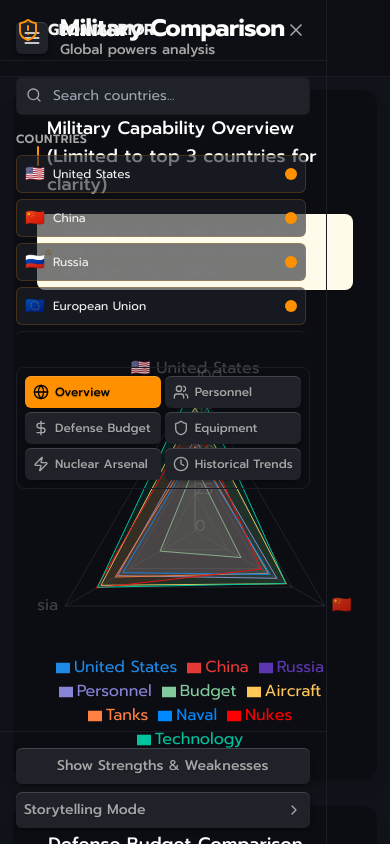
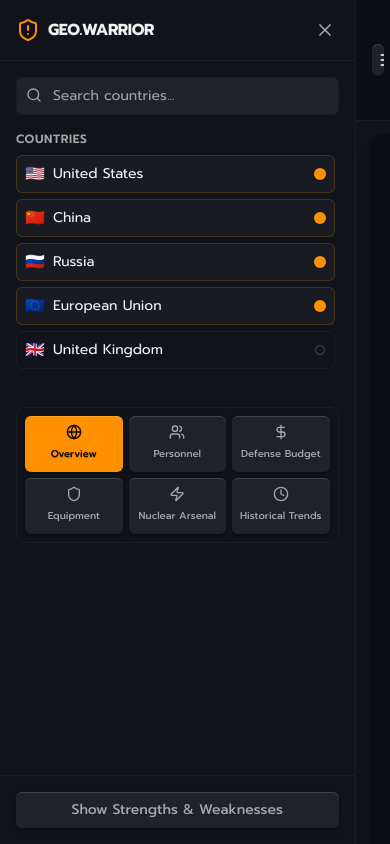
Before and after one commit to tristmeister/military-visualizer-tool, a React (Vite) app: page / in a window 390 px wide. Built offline with nearby package versions, Linux system fonts and the light colour scheme.

Commit message:
Improve mobile sidebar behavior
The sidebar backdrop should now properly hide when the sidebar is closed on mobile. Also, the storytelling mode was removed on mobile and the country/mode selectors were adjusted for better mobile usability.

```diff
--- a/src/App.css
+++ b/src/App.css
@@ -36,4 +36,28 @@
   .data-value {
     font-size: 2.5rem !important;
   }
+
+  .mobile-sidebar-backdrop {
+    background: rgba(0, 0, 0, 0.8);
+    backdrop-filter: blur(4px);
+    position: fixed;
+    inset: 0;
+    z-index: 30;
+  }
+
+  .mobile-sidebar {
+    position: fixed;
+    top: 0;
+    left: 0;
+    bottom: 0;
+    width: 85%;
+    max-width: 320px;
+    z-index: 40;
+    transform: translateX(0);
+    transition: transform 0.3s ease-out;
+  }
+
+  .mobile-sidebar-hidden {
+    transform: translateX(-100%);
+  }
 }
--- a/src/components/ComparisonPanel.tsx
+++ b/src/components/ComparisonPanel.tsx
@@ -28,25 +28,25 @@ const ComparisonPanel: React.FC<ComparisonPanelProps> = ({
 
   return (
     <div className="rounded-lg bg-sidebar-background border border-border p-2">
-      <div className={`${isMobile ? 'grid grid-cols-2 gap-1' : 'space-y-1'}`}>
+      <div className={`${isMobile ? 'grid grid-cols-3 gap-1.5' : 'space-y-1'}`}>
         {categoryButtons.map((category) => (
           <Tooltip key={category.id}>
             <TooltipTrigger asChild>
               <motion.button
                 onClick={() => setActiveStat(category.id)}
                 className={`
-                  w-full flex items-center ${isMobile ? 'py-2 px-2' : 'p-3'} rounded-md text-left btn-skeuomorphic
+                  w-full flex items-center ${isMobile ? 'py-2 px-2 flex-col justify-center' : 'p-3'} rounded-md text-center btn-skeuomorphic
                   ${activeStat === category.id
                     ? 'bg-primary text-primary-foreground'
                     : 'bg-muted text-muted-foreground hover:bg-muted/80'}
                 `}
-                whileHover={{ x: 2 }}
+                whileHover={{ x: isMobile ? 0 : 2, y: isMobile ? -2 : 0 }}
                 whileTap={{ scale: 0.98 }}
               >
-                <div className={`${isMobile ? 'mr-1.5' : 'mr-3'} ${activeStat === category.id ? 'text-primary-foreground' : ''}`}>
+                <div className={`${isMobile ? 'mb-1' : 'mr-3'} ${activeStat === category.id ? 'text-primary-foreground' : ''}`}>
                   {category.icon}
                 </div>
-                <span className={`${isMobile ? 'text-xs' : 'text-sm'}`}>{category.name}</span>
+                <span className={`${isMobile ? 'text-[10px]' : 'text-sm'}`}>{category.name}</span>
                 {activeStat === category.id && !isMobile && (
                   <motion.div
                     layoutId="activeIndicator"
--- a/src/components/CountrySelector.tsx
+++ b/src/components/CountrySelector.tsx
@@ -50,12 +50,12 @@ const CountrySelector: React.FC<CountrySelectorProps> = ({
     <div>
       <h3 className="text-xs uppercase tracking-wider text-muted-foreground font-semibold mb-2">Countries</h3>
       <motion.div
-        className={`space-y-1.5 ${isMobile ? 'max-h-[180px]' : 'max-h-[240px]'} overflow-y-auto pr-1`}
+        className={`space-y-1.5 ${isMobile ? 'max-h-[220px]' : 'max-h-[240px]'} overflow-y-auto pr-1`}
         variants={containerVariants}
         initial="hidden"
         animate="show"
       >
-        {filteredCountries.map((country, index) => {
+        {filteredCountries.map((country) => {
           const isSelected = selectedCountries.includes(country);
           return (
             <motion.div
@@ -70,7 +70,7 @@ const CountrySelector: React.FC<CountrySelectorProps> = ({
             >
               <div className="flex items-center w-full">
                 <span className="mr-2 text-base">{militaryData[country].flag}</span>
-                <span className={`flex-grow ${isMobile ? 'text-xs' : 'text-sm'}`}>{country}</span>
+                <span className={`flex-grow ${isMobile ? 'text-sm' : 'text-sm'}`}>{country}</span>
                 <motion.div
                   animate={{ scale: isSelected ? 1 : 0.8, opacity: isSelected ? 1 : 0.5 }}
                   className={`w-3 h-3 rounded-full ${isSelected ? 'bg-primary border-primary' : 'border border-muted-foreground'}`}
--- a/src/components/MilitaryDashboard.tsx
+++ b/src/components/MilitaryDashboard.tsx
@@ -37,6 +37,13 @@ const MilitaryDashboard: React.FC = () => {
       setSidebarOpen(false);
     }
   }, [isMobile]);
+
+  // Disable storytelling mode on mobile
+  useEffect(() => {
+    if (isMobile && showStorytelling) {
+      setShowStorytelling(false);
+    }
+  }, [isMobile, showStorytelling]);
 
   const containerVariants = {
     hidden: { opacity: 0 },
@@ -82,7 +89,7 @@ const MilitaryDashboard: React.FC = () => {
         {/* Mobile Backdrop */}
         {isMobile && sidebarOpen && (
           <div
-            className="fixed inset-0 bg-black/60 z-30 backdrop-blur-sm"
+            className="mobile-sidebar-backdrop"
             onClick={handleBackdropClick}
           />
         )}
@@ -90,10 +97,11 @@ const MilitaryDashboard: React.FC = () => {
         {/* Sidebar */}
         <motion.div
           className={`
-            ${isMobile ? 'fixed z-40 h-full' : 'w-64'}
+            mobile-sidebar
+            ${isMobile && !sidebarOpen ? 'mobile-sidebar-hidden' : ''}
+            ${isMobile ? '' : 'w-64'}
             bg-sidebar-background text-sidebar-foreground border-r border-border
             flex flex-col
-            ${isMobile && !sidebarOpen ? '-translate-x-full' : 'translate-x-0'}
           `}
           variants={itemVariants}
           transition={{ duration: 0.3 }}
@@ -149,6 +157,7 @@ const MilitaryDashboard: React.FC = () => {
               {showStrengths ? 'Hide Analysis' : 'Show Strengths & Weaknesses'}
             </motion.button>
 
+            {!isMobile && (
               <motion.button
                 onClick={() => setShowStorytelling(!showStorytelling)}
                 className={`w-full flex items-center justify-between p-2 rounded-md text-sm btn-skeuomorphic ${showStorytelling ? 'bg-secondary text-secondary-foreground' : 'bg-muted text-muted-foreground'}`}
@@ -158,6 +167,7 @@ const MilitaryDashboard: React.FC = () => {
                 <span>Storytelling Mode</span>
                 <ChevronRight className={`h-4 w-4 transition-transform ${showStorytelling ? 'rotate-90' : ''}`} />
               </motion.button>
+            )}
           </div>
         </motion.div>
 
--- a/src/hooks/use-mobile.tsx
+++ b/src/hooks/use-mobile.tsx
@@ -7,13 +7,17 @@ export function useIsMobile() {
   const [isMobile, setIsMobile] = React.useState<boolean | undefined>(undefined)
 
   React.useEffect(() => {
-    const mql = window.matchMedia(`(max-width: ${MOBILE_BREAKPOINT - 1}px)`)
-    const onChange = () => {
+    const checkMobile = () => {
       setIsMobile(window.innerWidth < MOBILE_BREAKPOINT)
     }
-    mql.addEventListener("change", onChange)
-    setIsMobile(window.innerWidth < MOBILE_BREAKPOINT)
-    return () => mql.removeEventListener("change", onChange)
+
+    checkMobile() // Check immediately
+
+    // Add event listener for resizing
+    window.addEventListener("resize", checkMobile)
+
+    // Clean up
+    return () => window.removeEventListener("resize", checkMobile)
   }, [])
 
   return !!isMobile
```
Lines whose indentation alone changed are shown as unchanged.
